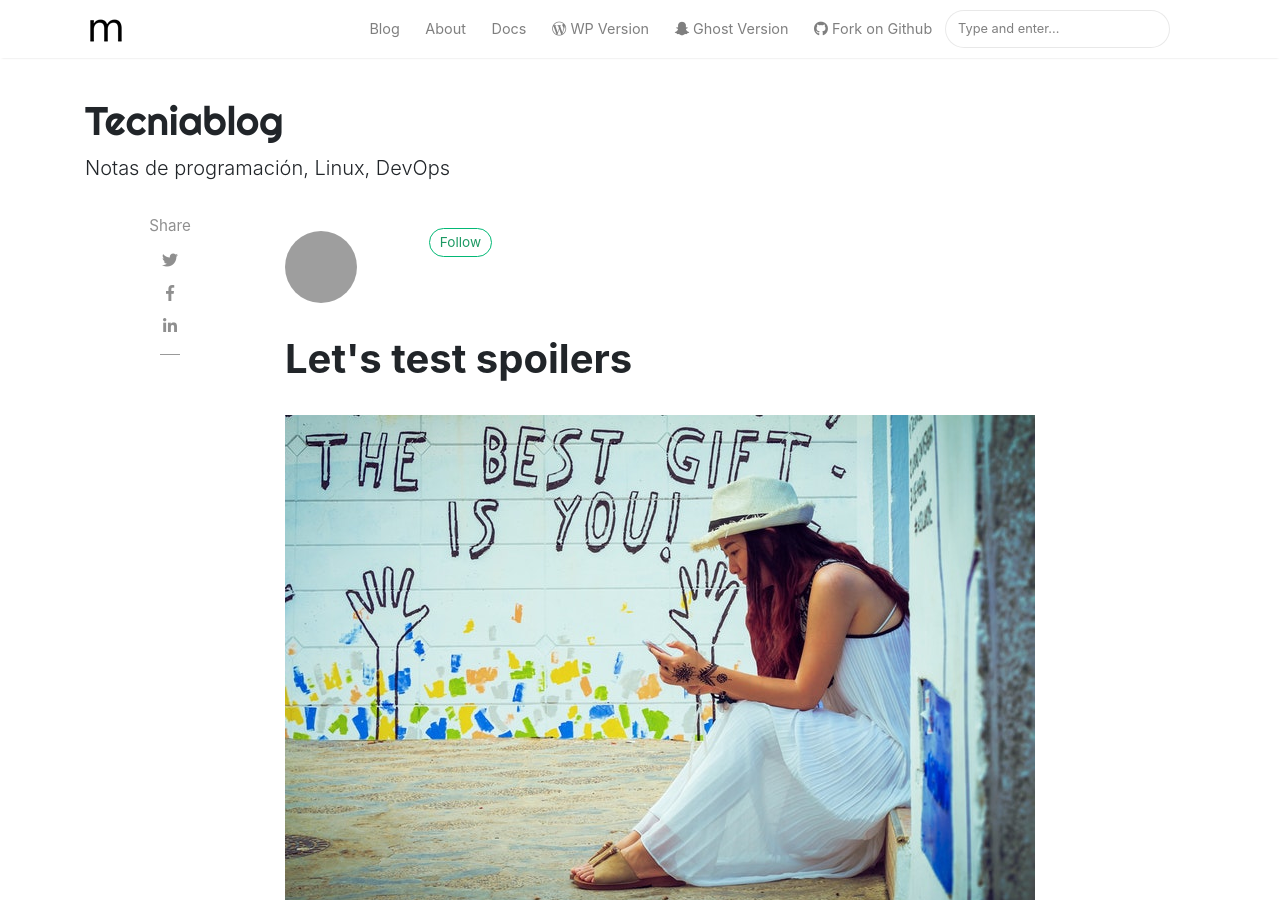
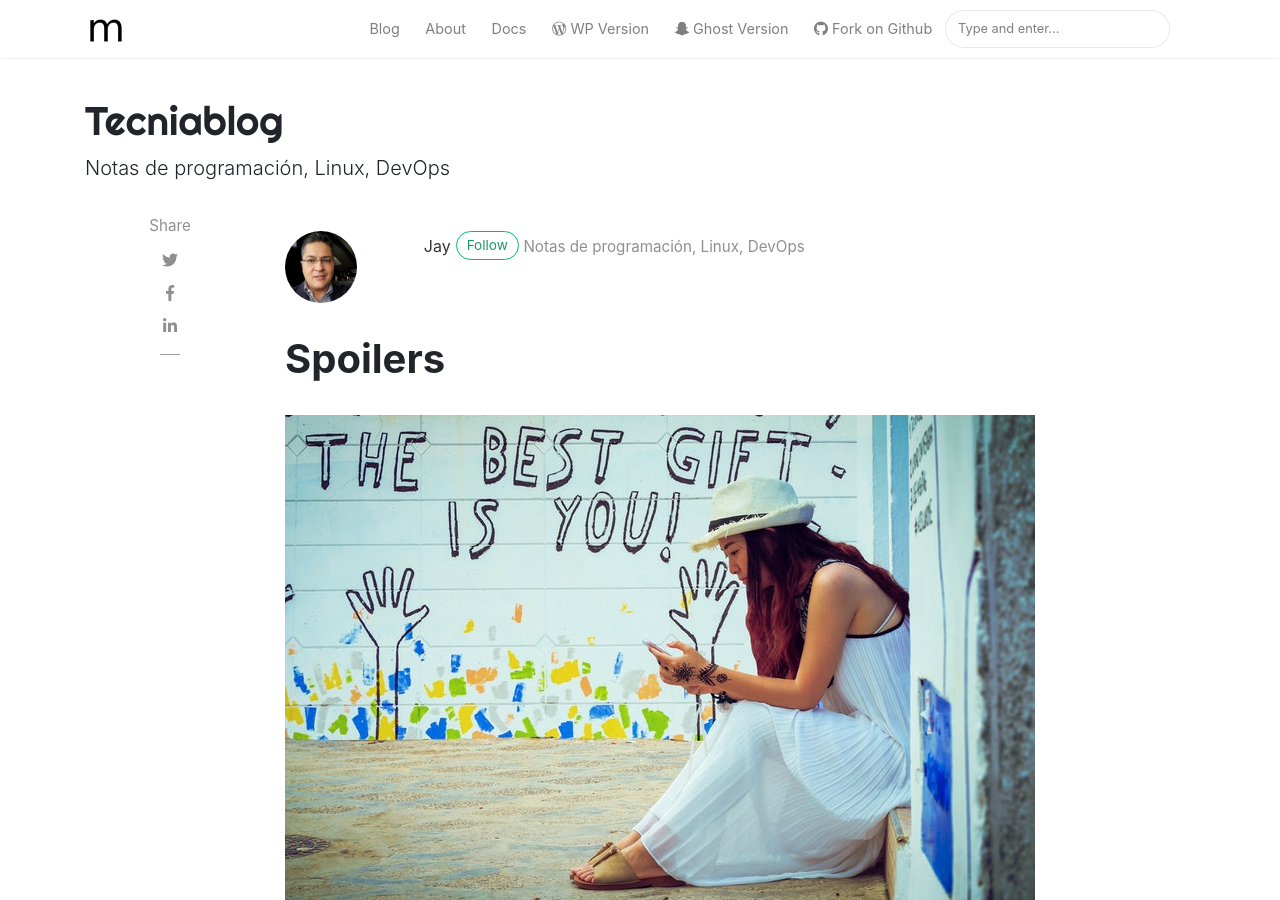
Before and after one commit to jmontoyac/tecniablog, a Jekyll site: the page built from _posts/2018-01-11-quick-start-guide.md, in a window 1280 px wide and 900 px high. Built offline with Jekyll 4.4.1, drawn with Linux system fonts in a browser that asks for light colours; nearby versions of some CDN libraries; comment, search, counter and statistics services are not loaded; grey boxes are pictures that could not be loaded.

Commit message:
Avatar image in project

```diff
--- a/_config.yml
+++ b/_config.yml
@@ -16,10 +16,10 @@ authors:
   jay:
     name: Jay
     display_name: Jay
-    avatar: https://avatars1.githubusercontent.com/u/11711544?s=400&v=4
+    avatar: assets/images/jemc.jpeg
     gravatar: 49510f2a2c1b780cdd29da790028e6b9
     email: jmontoyac@gmail.com
-    web:
+    web: https://jmontoyac.github.io/tecniablog/
     twitter: https://twitter.com/jmontoyarib
     description: "Notas de programación, Linux, DevOps"
 
--- a/_posts/2018-01-11-quick-start-guide.md
+++ b/_posts/2018-01-11-quick-start-guide.md
@@ -1,7 +1,7 @@
 ---
 layout: post
-title:  "Let's test spoilers"
-author: sal
+title:  "Spoilers"
+author: jay
 categories: [ Jekyll, tutorial ]
 image: assets/images/12.jpg
 featured: true
```
Also changed, not shown: assets/images/jemc.jpeg (added), assets/images/sysadmin.png (added).
